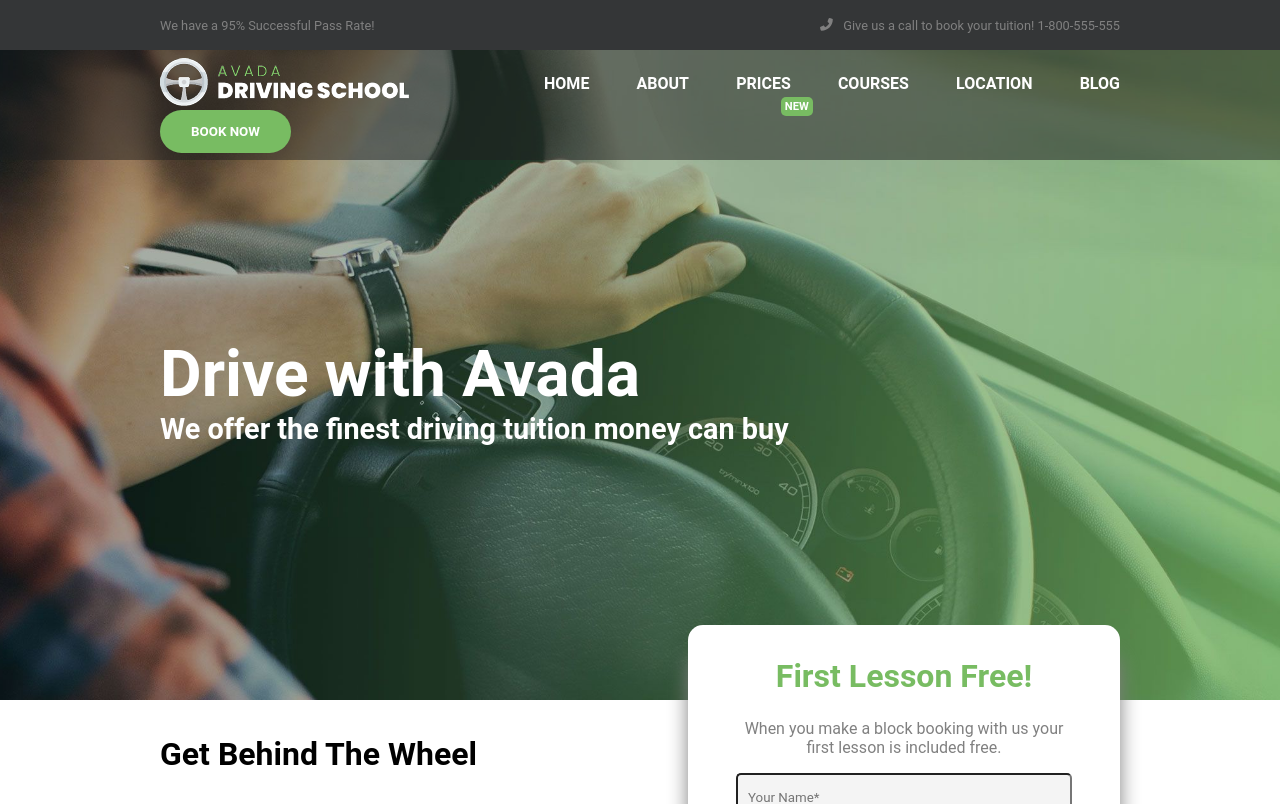
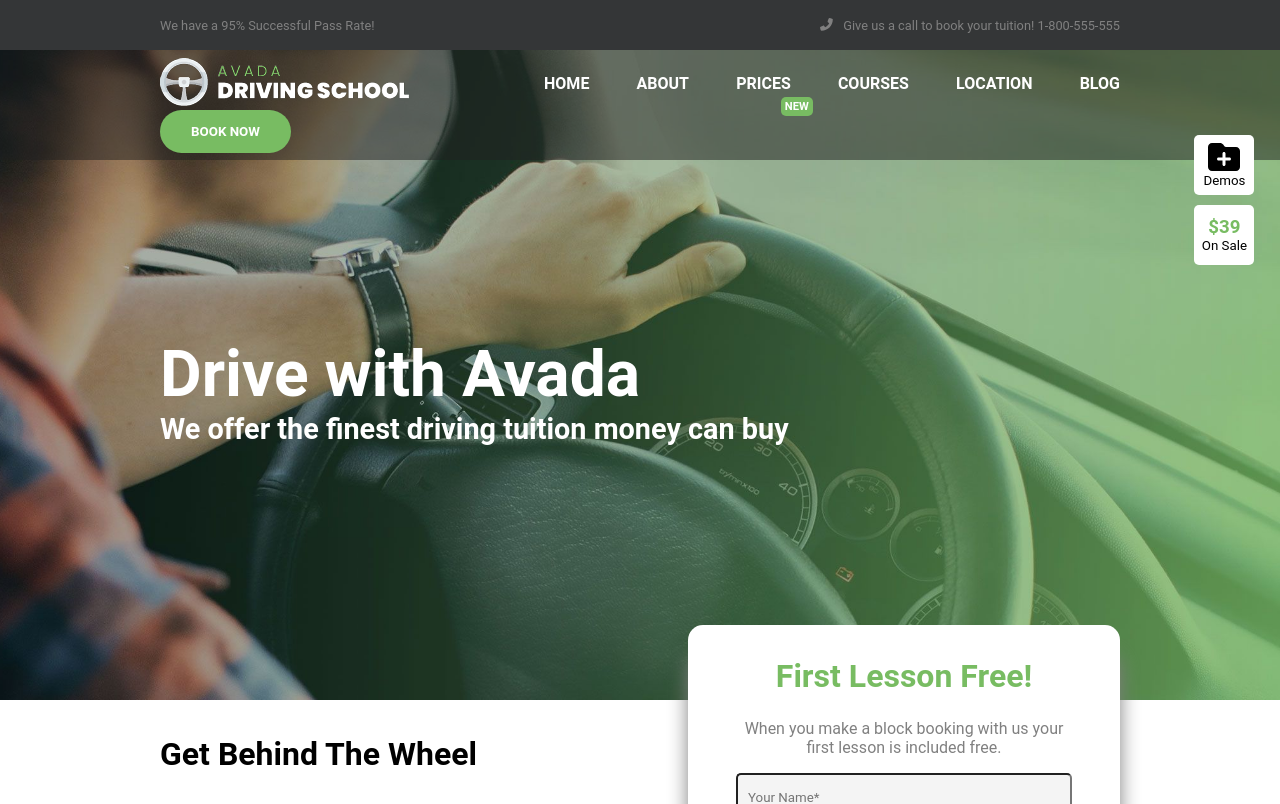
Before and after one commit to SamueleDellaRocca/proj-html-vuejs, a Vue app: page / in a window 1280 px wide. Shown: the top 804 px of the page. Built offline with nearby package versions, Linux system fonts and the light colour scheme.

Commit message:
quadratini a destra

```diff
--- a/src/components/HeaderDriving.vue
+++ b/src/components/HeaderDriving.vue
@@ -33,6 +33,22 @@
       <div class="container titolo">
         <h1>Drive with Avada</h1>
         <h2>We offer the finest driving tuition money can buy</h2>
+
+        <div class="boxes">
+          <div class="box">
+            <div>
+              <font-awesome-icon
+                icon="fa-solid fa-folder-plus"
+                class="folder"
+              />
+            </div>
+            <small>Demos</small>
+          </div>
+          <div class="box verde">
+            <h3>$39</h3>
+            <small>On Sale</small>
+          </div>
+        </div>
       </div>
     </div>
   </header>
@@ -70,6 +86,36 @@ export default {
 </script>
 
 <style lang="scss" scoped>
+.boxes {
+  display: flex;
+  flex-direction: column;
+  gap: 10px;
+  position: absolute;
+  right: 2%;
+  top: 13%;
+}
+
+.box {
+  height: 60px;
+  width: 60px;
+  border-radius: 5px;
+  color: black;
+  background-color: white;
+  display: flex;
+  flex-direction: column;
+  justify-content: center;
+  align-items: center;
+  .folder {
+    font-size: 2rem;
+  }
+}
+.verde {
+  color: hsl(105deg 40% 56%);
+  small {
+    color: black;
+  }
+}
+
 .bg {
   background-color: hsl(210deg 2% 21%);
   color: gray;
@@ -93,6 +139,7 @@ export default {
   background-image: url(../assets/img/homepage-hero-background.jpg);
   background-size: cover;
   background-position: center;
+  position: relative;
 }
 
 .sfondo-nav {
--- a/src/components/SectionUno.vue
+++ b/src/components/SectionUno.vue
@@ -120,6 +120,7 @@ export default {
     border-radius: 15px;
     color: gray;
     box-shadow: 0px 30px 20px gray;
+    z-index: 2;
 
     h4 {
       color: hsl(105deg 40% 56%);
--- a/src/main.js
+++ b/src/main.js
@@ -9,11 +9,13 @@ import { faEnvelope } from "@fortawesome/free-solid-svg-icons";
 import { faLink } from "@fortawesome/free-solid-svg-icons";
 import { faCircleArrowRight } from "@fortawesome/free-solid-svg-icons";
 import { faAngleUp } from "@fortawesome/free-solid-svg-icons";
+import { faFolderPlus } from "@fortawesome/free-solid-svg-icons";
 import { faFacebookF } from "@fortawesome/free-brands-svg-icons";
 import { faTwitter } from "@fortawesome/free-brands-svg-icons";
 import { faYoutube } from "@fortawesome/free-brands-svg-icons";
 import { faInstagram } from "@fortawesome/free-brands-svg-icons";
 
+library.add(faFolderPlus);
 library.add(faAngleUp);
 library.add(faInstagram);
 library.add(faYoutube);
```
